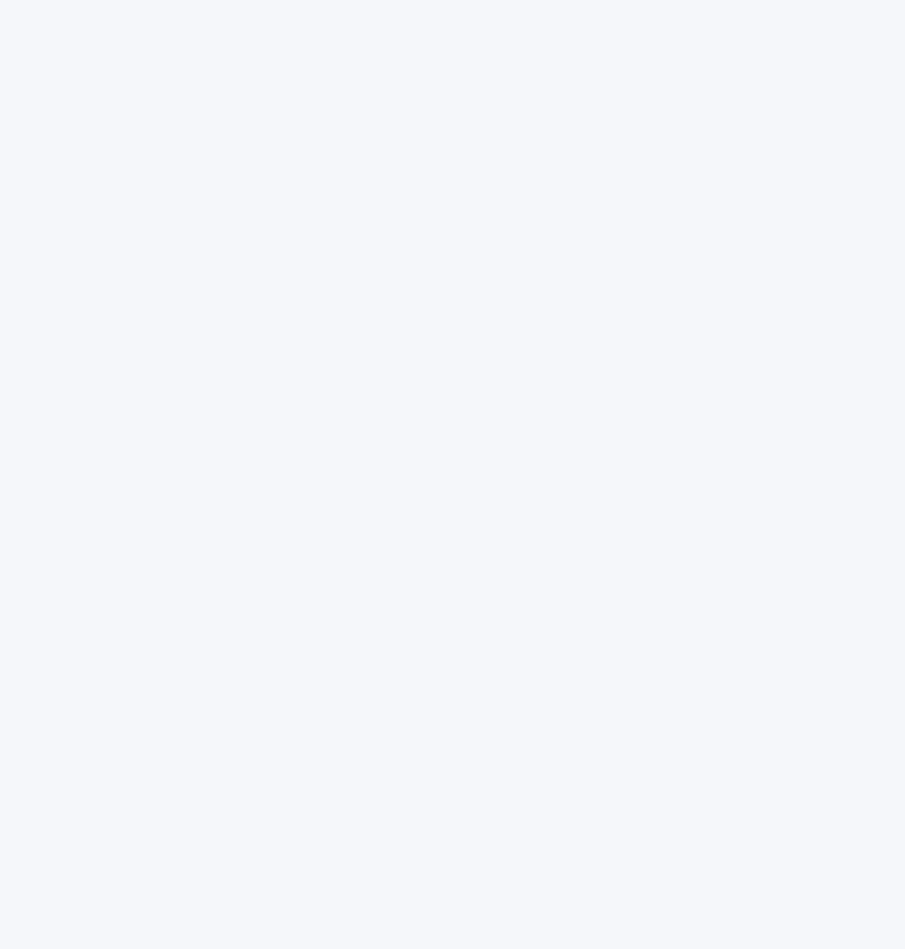
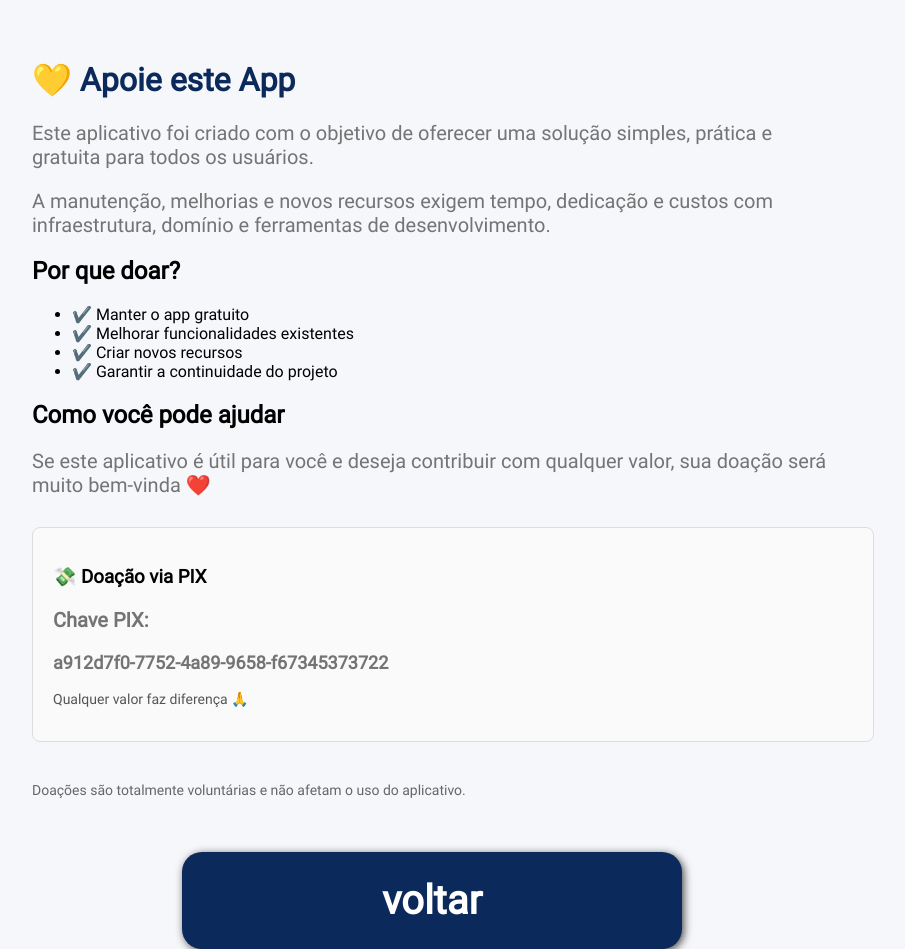
Before and after one commit to DenilsonLunna/deuquanto, a React (Vite) app: page /doacao in a window 1280 px wide. Before the commit this address had no page. Shown: the whole page, without its empty margins (208-1113 px from the left). Before the commit the page ends 800 px from the top, so only its background shows below. Built offline with nearby package versions, Linux system fonts and the light colour scheme.

Commit message:
adicionando pagina de doacao e botoes de voltar

```diff
--- a/src/App.jsx
+++ b/src/App.jsx
@@ -4,7 +4,7 @@ import GameData from "./pages/GameData"
 import Result from "./pages/Result"
 import ComoFunciona from "./pages/ComoFunciona"
 import PoliticaDePrivacidade from "./pages/PoliticaDePrivacidade"
-
+import Doacao from "./pages/Doacao";
 export default function App() {
   return (
     <Routes>
@@ -12,8 +12,8 @@ export default function App() {
       <Route path="/dados" element={<GameData />} />
       <Route path="/resultado" element={<Result />} />
       <Route path="/como-funciona" element={<ComoFunciona />} />
-      <Route path="/politica-de-privacidade" element={<PoliticaDePrivacidade />}
-        />
+      <Route path="/politica-de-privacidade" element={<PoliticaDePrivacidade />} />
+      <Route path="/doacao" element={<Doacao />} />
     </Routes>
   )
 }
--- a/src/index.css
+++ b/src/index.css
@@ -67,7 +67,14 @@ p {
   justify-content: center;
   height: 100vh;
 }
-
+.header{
+  display: flex;
+  width: 90%;
+  max-width: 500px;
+  justify-content: space-between;
+  align-items: center;
+  margin-bottom: 20px;
+}
 /* =========================
    LOGO
 ========================= */
--- /dev/null
+++ b/src/pages/Doacao.jsx
@@ -0,0 +1,97 @@
+import { useNavigate } from "react-router-dom";
+import Button from "../components/Button.jsx";
+
+const Doacao = () => {
+  const navigate = useNavigate();
+  return (
+
+    <div style={{
+        alignItems:"center",
+        display:"flex",
+        flexDirection:"column",
+
+    }}>
+            <div
+    style={{
+        maxWidth: "800px",
+        margin: "40px auto",
+        padding: "0 20px",
+
+    }}>
+      <h1>💛 Apoie este App</h1>
+
+      <p>
+        Este aplicativo foi criado com o objetivo de oferecer uma solução
+        simples, prática e gratuita para todos os usuários.
+      </p>
+
+      <p>
+        A manutenção, melhorias e novos recursos exigem tempo, dedicação e
+        custos com infraestrutura, domínio e ferramentas de desenvolvimento.
+      </p>
+
+      <h2>Por que doar?</h2>
+      <ul>
+        <li>✔️ Manter o app gratuito</li>
+        <li>✔️ Melhorar funcionalidades existentes</li>
+        <li>✔️ Criar novos recursos</li>
+        <li>✔️ Garantir a continuidade do projeto</li>
+      </ul>
+
+      <h2>Como você pode ajudar</h2>
+      <p>
+        Se este aplicativo é útil para você e deseja contribuir com qualquer
+        valor, sua doação será muito bem-vinda ❤️
+      </p>
+
+      <div
+        style={{
+          marginTop: "30px",
+          padding: "20px",
+          border: "1px solid #ddd",
+          borderRadius: "8px",
+          background: "#fafafa",
+          width: "100%",
+        }}
+      >
+        <h3>💸 Doação via PIX</h3>
+        <p>
+          <strong>Chave PIX:</strong>
+        </p>
+        <p
+          style={{
+            fontSize: "18px",
+            fontWeight: "bold",
+            wordBreak: "break-all",
+          }}
+        >
+          a912d7f0-7752-4a89-9658-f67345373722
+        </p>
+
+        <p style={{ marginTop: "10px", fontSize: "14px", color: "#555" }}>
+          Qualquer valor faz diferença 🙏
+        </p>
+      </div>
+
+      {/* Caso queira PayPal no futuro */}
+      {/*
+      <div style={{ marginTop: "20px" }}>
+        <h3>🌍 Doação via PayPal</h3>
+        <a href="https://www.paypal.me/seulink" target="_blank" rel="noreferrer">
+          Doar com PayPal
+        </a>
+      </div>
+      */}
+
+      <p style={{ marginTop: "40px", fontSize: "14px", color: "#666", alignSelf:"center"}}>
+        Doações são totalmente voluntárias e não afetam o uso do aplicativo.
+      </p>
+    </div>
+      <Button onClick={() => navigate(-1)}>
+          voltar
+        </Button>
+    </div>
+  );
+};
+
+export default Doacao;
--- a/src/pages/GameData.jsx
+++ b/src/pages/GameData.jsx
@@ -33,8 +33,12 @@ navigate("/resultado", { state: { valorHora, grupos } })
 
 return (
 <div className="app">
+  <div className="header">
+     <h1>Dados do jogo</h1>
+     <CircleButton onClick={() => navigate(-1)}>{"<"}</CircleButton>
+  </div>
     <div className="container">
-    <h1>Dados do jogo</h1>
+
 
 
     <label className="labels">💰 Valor da hora (R$)</label>
--- a/src/pages/Home.jsx
+++ b/src/pages/Home.jsx
@@ -16,10 +16,13 @@ return (
         <Button variant="primary" onClick={() => navigate("/como-funciona")}>
         ❓Como Funciona
         </Button>
-
+        <Button variant="primary" onClick={() => navigate("/doacao")}>
+        💰 Apoie o App
+        </Button>
         </div>
 
         <Footer />
+
     </div>
 
 
--- a/src/pages/Result.jsx
+++ b/src/pages/Result.jsx
@@ -1,6 +1,7 @@
 import { useLocation, useNavigate } from "react-router-dom"
 import Button from "../components/Button.jsx"
 import Footer from "../components/Footer.jsx"
+import CircleButton from "../components/CircleButton.jsx"
 export default function Result() {
 const { state } = useLocation()
 const navigate = useNavigate()
@@ -18,7 +19,11 @@ const valorMinuto = valorTotalQuadra / totalMinutosJogador
 
 return (
 <div className="container">
-  <h1>Resultado</h1>
+
+  <div className="header">
+     <h1>Resultado</h1>
+     <CircleButton onClick={() => navigate(-1)}>{"<"}</CircleButton>
+  </div>
 
   <div style={{ display: "flex", gap: "20px", alignItems: "center", height: "40px" }}>
     <p>⏱ Tempo total da quadra:</p>
```
